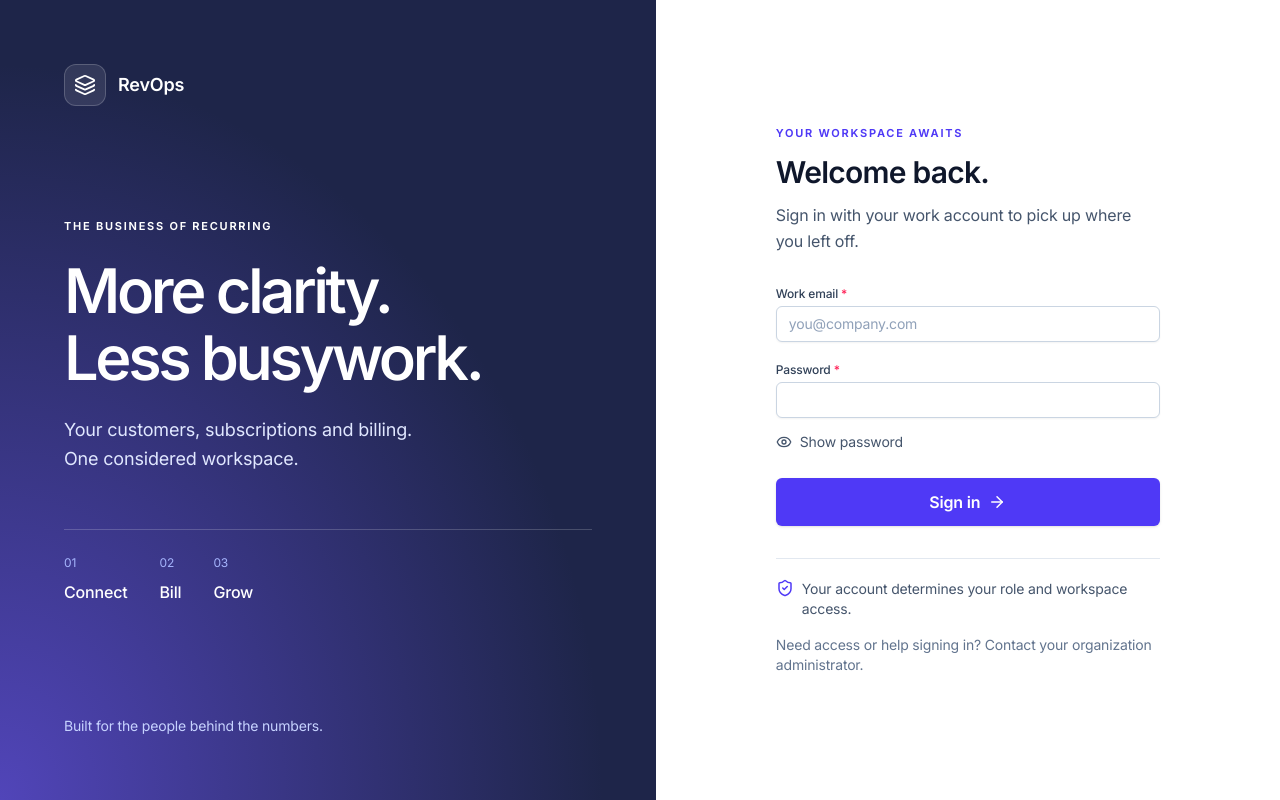
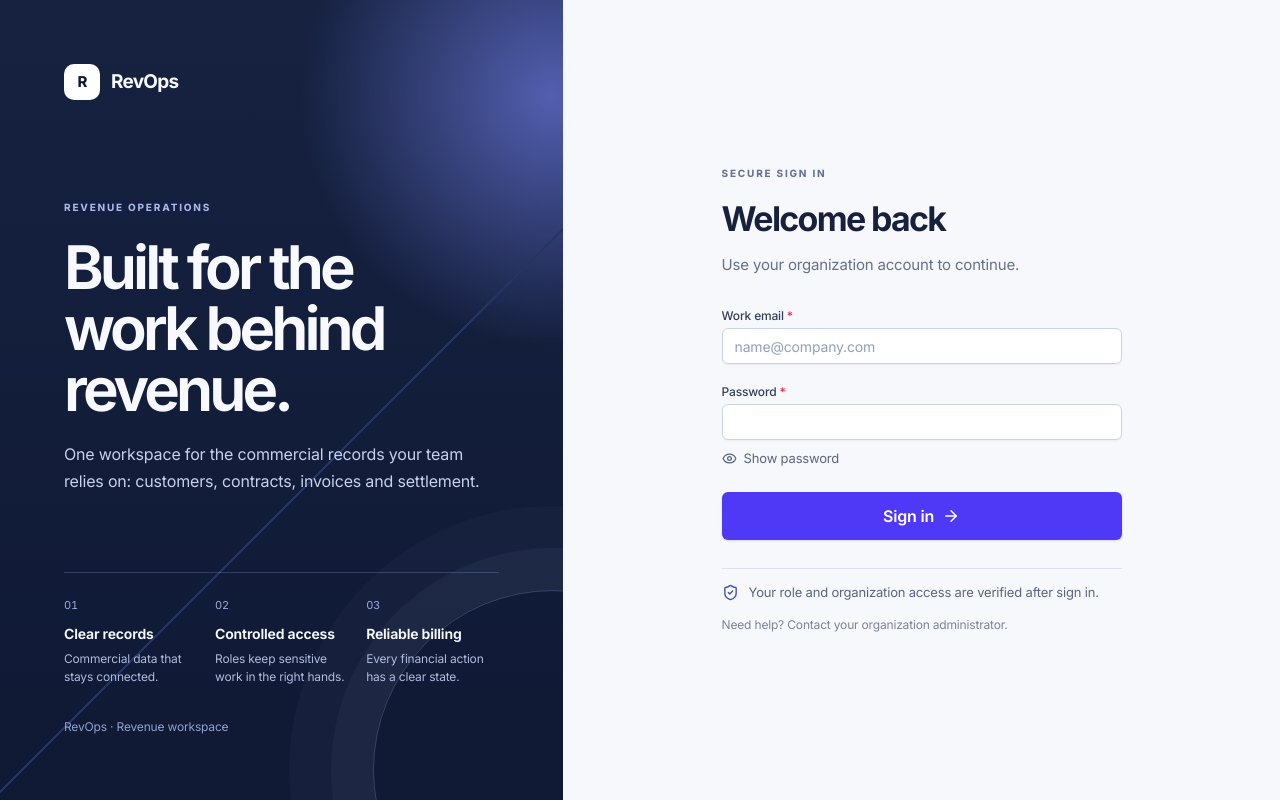
Before and after one commit to Beast123-cmd/Subscription-management, a React (Vite) app in the folder apps/web/: page /login in a window 1280 px wide. Built offline with nearby package versions, Linux system fonts and the light colour scheme.

Commit message:
feat(web): refine product visual system

```diff
--- a/apps/web/src/pages/auth/LoginPage.tsx
+++ b/apps/web/src/pages/auth/LoginPage.tsx
@@ -1,6 +1,6 @@
 import { useState } from 'react';
 import { useNavigate } from 'react-router-dom';
-import { ArrowRight, Eye, EyeOff, Layers, ShieldCheck } from 'lucide-react';
+import { ArrowRight, Eye, EyeOff, ShieldCheck } from 'lucide-react';
 import { useAuth } from '@/contexts/AuthContext';
 import { Button } from '@/components/ui/button';
 import { Input } from '@/components/ui/input';
@@ -13,27 +13,9 @@ export function LoginPage() {
   const [pending, setPending] = useState(false);
   const { login } = useAuth();
   const navigate = useNavigate();
+  async function submit(event: React.FormEvent) { event.preventDefault(); if (pending) return; setPending(true); setError(''); try { await login(email.trim(), password); navigate('/select-organization', { replace: true }); } catch (failure) { setError(failure instanceof Error ? failure.message : 'Unable to sign in.'); } finally { setPending(false); } }
   return <main className="login-layout">
-    <section className="login-story" aria-label="About RevOps">
-      <div className="flex items-center gap-3 text-lg font-semibold"><span className="brand-mark"><Layers size={22} /></span> RevOps</div>
-      <div className="login-story-copy"><p className="eyebrow">THE BUSINESS OF RECURRING</p><h1>More clarity.<br />Less busywork.</h1><p className="mt-6 max-w-md text-lg leading-relaxed text-indigo-100">Your customers, subscriptions and billing.<br className="hidden lg:block" /> One considered workspace.</p>
-      <div className="login-path" aria-label="From customer to payment"><span>01 <b>Connect</b></span><span>02 <b>Bill</b></span><span>03 <b>Grow</b></span></div></div>
-      <p className="text-sm text-indigo-200">Built for the people behind the numbers.</p>
-    </section>
-    <section className="login-entry">
-      <div className="w-full max-w-sm">
-        <p className="eyebrow text-indigo-600">YOUR WORKSPACE AWAITS</p>
-        <h2 className="mt-3 text-3xl font-semibold tracking-tight text-slate-900">Welcome back.</h2>
-        <p className="mt-3 mb-8 text-base leading-relaxed text-slate-600">Sign in with your work account to pick up where you left off.</p>
-        <form className="space-y-5" onSubmit={async (event) => { event.preventDefault(); if(pending) return; setPending(true); setError(''); try { await login(email.trim(), password); navigate('/select-organization', { replace: true }); } catch(failure) { setError(failure instanceof Error ? failure.message : 'Unable to sign in.'); } finally { setPending(false); } }}>
-          <Input label="Work email" type="email" autoComplete="username" required value={email} onChange={(e)=>setEmail(e.target.value)} placeholder="you@company.com" disabled={pending} />
-          <div><Input label="Password" type={visible?'text':'password'} autoComplete="current-password" required value={password} onChange={(e)=>setPassword(e.target.value)} disabled={pending} />
-          <button className="mt-2 flex min-h-8 items-center gap-2 text-sm text-slate-600" type="button" aria-pressed={visible} onClick={()=>setVisible(!visible)}>{visible?<EyeOff size={16}/>:<Eye size={16}/>} {visible?'Hide':'Show'} password</button></div>
-          {error && <p role="alert" className="rounded-lg border border-rose-200 bg-rose-50 p-3 text-sm text-rose-800">{error}</p>}
-          <Button type="submit" size="lg" className="w-full" isLoading={pending} rightIcon={<ArrowRight size={18}/>}>Sign in</Button>
-        </form>
-        <div className="mt-8 border-t border-slate-200 pt-5"><div className="flex gap-2 text-sm text-slate-600"><ShieldCheck size={18} className="shrink-0 text-indigo-600"/><p>Your account determines your role and workspace access.</p></div><p className="mt-4 text-sm text-slate-500">Need access or help signing in? Contact your organization administrator.</p></div>
-      </div>
-    </section>
+    <aside className="login-panel" aria-label="RevOps product information"><div className="login-brand"><span className="brand-mark">R</span><span>RevOps</span></div><div className="login-statement"><p className="login-kicker">REVENUE OPERATIONS</p><h1>Built for the<br />work behind revenue.</h1><p>One workspace for the commercial records your team relies on: customers, contracts, invoices and settlement.</p></div><div className="login-proof" aria-label="Workspace features"><div><span>01</span><strong>Clear records</strong><p>Commercial data that stays connected.</p></div><div><span>02</span><strong>Controlled access</strong><p>Roles keep sensitive work in the right hands.</p></div><div><span>03</span><strong>Reliable billing</strong><p>Every financial action has a clear state.</p></div></div><p className="login-footnote">RevOps · Revenue workspace</p></aside>
+    <section className="login-form-area"><div className="login-form-wrap"><div className="login-mobile-brand"><span className="brand-mark">R</span><span>RevOps</span></div><p className="login-kicker login-kicker-light">SECURE SIGN IN</p><h2>Welcome back</h2><p className="login-intro">Use your organization account to continue.</p><form className="mt-8 space-y-5" onSubmit={submit}><Input label="Work email" type="email" autoComplete="username" required value={email} onChange={(event) => setEmail(event.target.value)} placeholder="name@company.com" disabled={pending} /><div><Input label="Password" type={visible ? 'text' : 'password'} autoComplete="current-password" required value={password} onChange={(event) => setPassword(event.target.value)} disabled={pending} /><button className="password-visibility" type="button" aria-pressed={visible} onClick={() => setVisible(!visible)}>{visible ? <EyeOff size={15} /> : <Eye size={15} />}{visible ? 'Hide password' : 'Show password'}</button></div>{error && <p role="alert" className="rounded-lg border border-rose-200 bg-rose-50 px-3 py-2.5 text-sm text-rose-800">{error}</p>}<Button type="submit" size="lg" className="w-full" isLoading={pending} rightIcon={<ArrowRight size={18} />}>Sign in</Button></form><div className="login-security"><ShieldCheck size={17} /><span>Your role and organization access are verified after sign in.</span></div><p className="login-support">Need help? Contact your organization administrator.</p></div></section>
   </main>;
 }
--- a/apps/web/src/styles.css
+++ b/apps/web/src/styles.css
@@ -28,18 +28,36 @@
   font-variant-numeric: tabular-nums;
 }
 
-.brand-mark { display: inline-flex; align-items: center; justify-content: center; width: 42px; height: 42px; border-radius: 12px; background: #ffffff18; border: 1px solid #ffffff30; }
-.eyebrow { font-size: 11px; font-weight: 650; letter-spacing: .16em; }
-.login-layout { display: grid; min-height: 100dvh; grid-template-columns: 1.05fr 1fr; background: #fff; }
-.login-story { display: flex; flex-direction: column; justify-content: space-between; padding: clamp(32px, 5vw, 80px); color: white; background: radial-gradient(ellipse at 0% 100%, #5145b9 0, transparent 65%), #1e2549; }
-.login-story-copy { padding: 64px 0; }
-.login-story h1 { font-size: clamp(40px, 4.8vw, 76px); letter-spacing: -.055em; line-height: 1.08; margin-top: 24px; font-weight: 550; }
-.login-path { display:flex; gap: 32px; margin-top: 56px; padding-top: 24px; border-top: 1px solid #ffffff30; font-size: 12px; color:#a5b4fc; }
-.login-path b { display: block; margin-top:8px; font-size:16px; font-weight:500; color:white; }
-.login-entry { display: flex; align-items: center; justify-content: center; padding: 48px 24px; }
+.brand-mark { display: inline-flex; align-items: center; justify-content: center; width: 36px; height: 36px; border-radius: 10px; background: #fff; color: #101a35; font-size: 15px; font-weight: 750; letter-spacing: -.05em; }
+.login-layout { display: grid; min-height: 100dvh; grid-template-columns: minmax(440px, .88fr) minmax(520px, 1.12fr); background: #f7f8fb; }
+.login-panel { position: relative; isolation: isolate; display: flex; flex-direction: column; min-height: 100%; padding: clamp(32px, 5vw, 72px); overflow: hidden; color: #f7f9ff; background: #101a35; }
+.login-panel::before { content: ''; position: absolute; z-index: -1; inset: 0; background: linear-gradient(135deg, transparent 0 58%, #273967 58% 58.2%, transparent 58.2%), radial-gradient(circle at 98% 12%, #5a67bc 0, transparent 28%), linear-gradient(180deg, #172342, #101a35); opacity: .9; }
+.login-panel::after { content: ''; position: absolute; z-index: -1; width: 360px; height: 360px; right: -170px; bottom: -150px; border: 1px solid #b8c6ff3d; border-radius: 50%; box-shadow: 0 0 0 42px #b8c6ff0b, 0 0 0 84px #b8c6ff08; }
+.login-brand, .login-mobile-brand { display: flex; align-items: center; gap: 11px; font-size: 19px; font-weight: 700; letter-spacing: -.04em; }
+.login-statement { margin: auto 0; max-width: 520px; padding: 76px 0 54px; }
+.login-kicker { margin: 0; color: #a9b8eb; font-size: 10px; font-weight: 750; letter-spacing: .18em; }
+.login-statement h1 { margin: 22px 0 20px; font-size: clamp(46px, 4.7vw, 72px); line-height: 1.02; letter-spacing: -.065em; font-weight: 650; }
+.login-statement > p:last-child { max-width: 470px; color: #c7d1ee; font-size: 16px; line-height: 1.7; }
+.login-proof { display: grid; grid-template-columns: repeat(3, 1fr); gap: 18px; padding-top: 24px; border-top: 1px solid #a9b8eb3d; }
+.login-proof span { display: block; color: #99aae0; font-size: 11px; font-variant-numeric: tabular-nums; }
+.login-proof strong { display: block; margin-top: 9px; font-size: 14px; font-weight: 650; }
+.login-proof p { margin: 6px 0 0; color: #aebbdc; font-size: 12px; line-height: 1.5; }
+.login-footnote { margin: 32px 0 0; color: #91a1cd; font-size: 12px; }
+.login-form-area { display: flex; align-items: center; justify-content: center; padding: 48px clamp(28px, 8vw, 128px); background: #f7f8fb; }
+.login-form-wrap { width: 100%; max-width: 400px; }
+.login-form-wrap h2 { margin: 12px 0 0; color: #17213d; font-size: 34px; font-weight: 680; letter-spacing: -.05em; }
+.login-kicker-light { color: #647196; }
+.login-intro { margin: 10px 0 0; color: #65708a; font-size: 15px; }
+.password-visibility { display: inline-flex; align-items: center; gap: 7px; margin-top: 9px; color: #596681; font-size: 13px; }
+.password-visibility:hover { color: #182230; }
+.login-security { display: flex; gap: 10px; align-items: flex-start; margin-top: 28px; padding: 14px 0; border-top: 1px solid #dce1ea; color: #596681; font-size: 13px; line-height: 1.45; }
+.login-security svg { flex: none; margin-top: 1px; color: #4456a8; }
+.login-support { margin: 0; color: #7a849a; font-size: 12px; }
+.login-mobile-brand { display: none; margin-bottom: 42px; color: #17213d; }
 .workspace-page { animation: workspace-enter 160ms ease-out; }
 @keyframes workspace-enter { from {opacity: .5; transform: translateY(4px)} to {opacity:1;transform:translateY(0)} }
-@media (max-width: 767px) { .login-layout {grid-template-columns:1fr} .login-story {padding:24px} .login-story-copy {padding:28px 0 0} .login-story h1 {font-size:36px} .login-story-copy > p:not(.eyebrow), .login-path, .login-story > p {display:none} .login-entry {padding:32px 24px} }
+@media (max-width: 1023px) { .login-layout { grid-template-columns: minmax(360px, .74fr) 1fr; } .login-panel { padding: 40px; } .login-proof { grid-template-columns: 1fr; gap: 16px; } .login-proof div { display: grid; grid-template-columns: 30px 1fr; column-gap: 8px; } .login-proof strong { margin-top: 0; } .login-proof p { grid-column: 2; } .login-form-area { padding: 40px 56px; } }
+@media (max-width: 767px) { .login-layout { display: block; background: #fff; } .login-panel { display: none; } .login-form-area { min-height: 100dvh; align-items: flex-start; padding: 36px 24px; background: #fff; } .login-form-wrap { max-width: none; } .login-mobile-brand { display: flex; } .login-form-wrap h2 { font-size: 31px; } }
 @media print { .app-shell aside, .app-shell header, .app-shell button, .app-shell form {display:none!important} .app-shell, .app-shell main {height:auto;overflow:visible;background:white} }
 
 /* Custom scrollbars for dense enterprise data views */
```
Also changed, not shown: apps/web/src/pages/dashboard/DashboardPage.tsx (+4 -12 lines).
